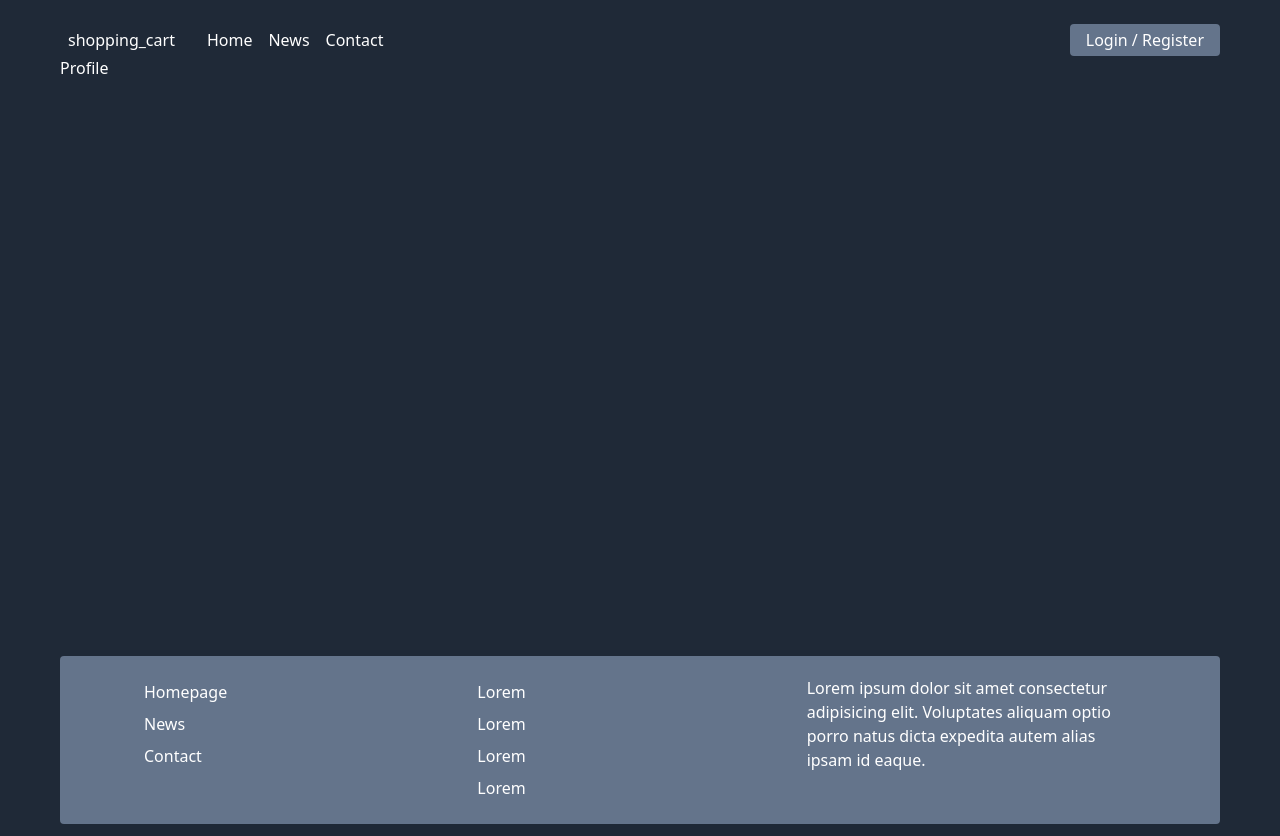
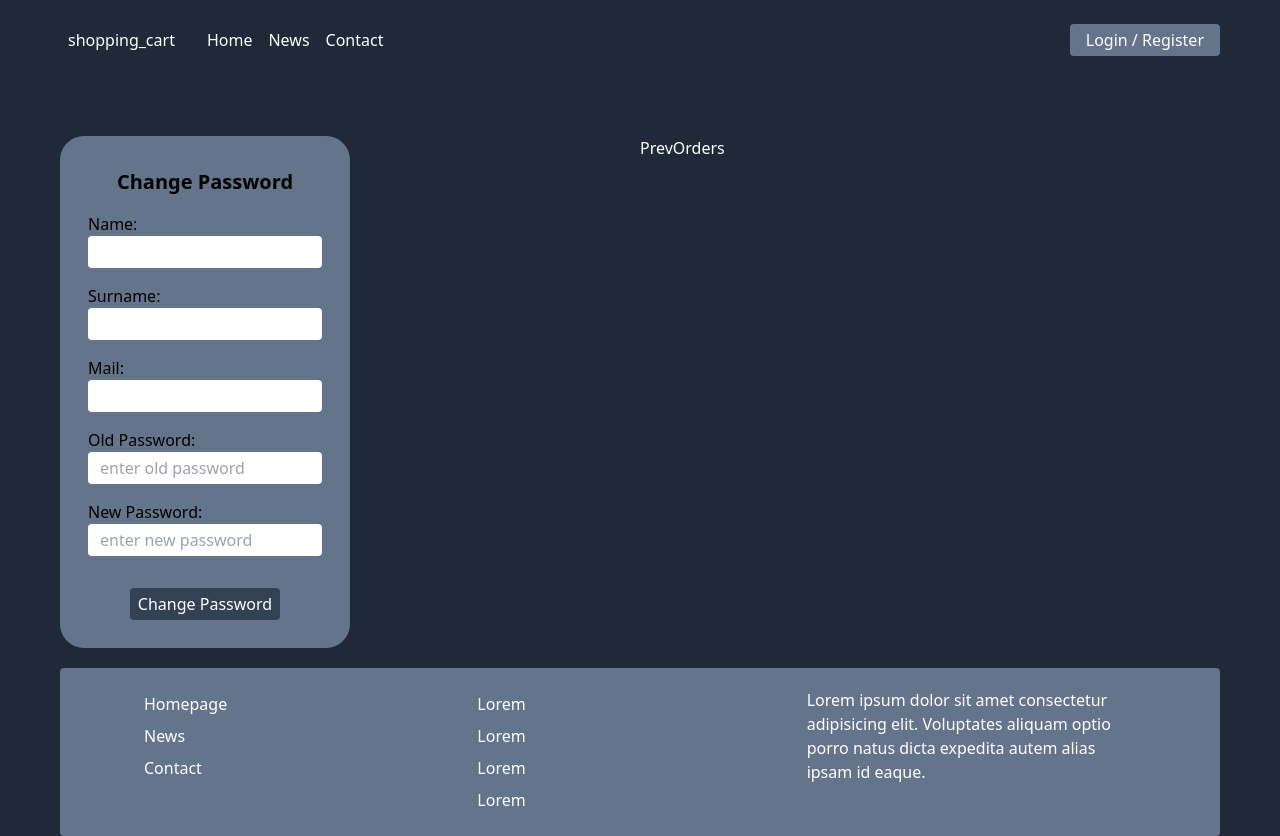
Before and after one commit to iorir/ecommerce-react, a React (Create React App) app: page /Profile in a window 1280 px wide. Built offline with nearby package versions, Linux system fonts and the light colour scheme.

Commit message:
feat(profile):add profile page, add change password flow

```diff
--- a/src/Pages/Cart.tsx
+++ b/src/Pages/Cart.tsx
@@ -2,8 +2,10 @@ import { useEffect, useState } from "react";
 import CartItem from "../components/CartItem";
 import useUserInfo from "../hooks/useUserInfo";
 import axios from "axios";
+import { useNavigate } from "react-router-dom";
 
 function Cart() {
+  const navigate = useNavigate();
   const [cart, setCart] = useState<any>([]);
   const [response, setResponse] = useState<boolean>();
   const { userInfo } = useUserInfo();
@@ -38,6 +40,7 @@ function Cart() {
       .filter((i: any) => i.userId !== userInfo?.userId)
       ?.map((item: any) => a.push(item));
     localStorage.setItem("cart", JSON.stringify(a));
+    navigate("/");
   };
   useEffect(() => {
     if (response) {
@@ -51,7 +54,8 @@ function Cart() {
   console.log();
   return (
     <div className="w-full grid justify-center ">
-      {cart.filter((item:any) => item.userId === userInfo?.userId).length>0 &&(
+      {cart.filter((item: any) => item.userId === userInfo?.userId).length >
+        0 && (
         <div className=" justify-center flex mt-10 ">
           <button
             className="bg-orange-600 px-3 rounded-lg py-2"
--- a/src/Pages/Profile.tsx
+++ b/src/Pages/Profile.tsx
@@ -1,9 +1,14 @@
-import React from 'react'
+import React from "react";
+import ChangePass from "../components/ChangePass";
+import PrevOrders from "../components/PrevOrders";
 
 function Profile() {
   return (
-    <div>Profile</div>
-  )
+    <div className="grid grid-cols-2 mt-20">
+      <ChangePass />
+      <PrevOrders />
+    </div>
+  );
 }
 
-export default Profile
+export default Profile;
--- /dev/null
+++ b/src/components/ChangePass/index.tsx
@@ -0,0 +1,103 @@
+import axios from "axios";
+import { useState } from "react";
+import useUserInfo from "../../hooks/useUserInfo";
+function ChangePass() {
+  const { userInfo } = useUserInfo();
+  const [oldPass, setOldPass] = useState("");
+  const [newPass, setNewPass] = useState("");
+  const changePass = (data: any) => {
+    if (oldPass === atob(data.userPass)) {
+      console.log(data);
+      axios
+        .get("https://www.jsonbulut.com/json/userSettings.php", {
+          params: {
+            ref: process.env.REACT_APP_API_KEY,
+            userName: data.userName,
+            userSurname: data.userSurname,
+            userMail: data.userEmail,
+            userPhone: data.userPhone,
+            userPass: newPass,
+            userId: data.userId,
+          },
+        })
+        .then((res) => {
+          if (res.data.user[0].durum) {
+            alert("Password changed successfully");
+            if (localStorage.getItem("userInfo")) {
+              let a = JSON.parse(localStorage.getItem("userInfo")!);
+              a = {
+                ...a,
+                userPass: btoa(newPass),
+              };
+              localStorage.setItem("userInfo", JSON.stringify(a));
+            } else if (sessionStorage.getItem("userInfo")) {
+              let a = JSON.parse(sessionStorage.getItem("userInfo")!);
+              a = {
+                ...a,
+                userPass: btoa(newPass),
+              };
+              sessionStorage.setItem("userInfo", JSON.stringify(a));
+            }
+            setNewPass("");
+            setOldPass("");
+          }
+        });
+    } else alert("Passwords did not matched");
+  };
+  return (
+    <div className="flex w-full ">
+      <div className="flex flex-col items-center pt-5 [&>div>label]:font-medium [&>div>label]:text-black bg-slate-500 px-5 py-2 rounded-3xl [&>div]:w-full w-1/2 [&>div>input]:w-full [&>div>input]:rounded [&>div>input]:px-3 [&>div>input]:py-1 [&>*]:px-2 [&>*]:py-1 [&>*]:rounded [&>*]:mt-2 [&>div>input]:text-black">
+        <h1 className="text-black text-xl font-semibold">Change Password</h1>
+        <div className="">
+          <label className=""> Name:</label>
+          <input
+            id=""
+            className="hover:cursor-default "
+            type="text"
+            placeholder={userInfo?.userName}
+            readOnly
+          />
+        </div>
+        <div>
+          <label> Surname:</label>
+          <input
+            className="hover:cursor-default"
+            type="text"
+            placeholder={userInfo?.userSurname}
+            readOnly
+          />
+        </div>
+        <div>
+          <label> Mail:</label>
+          <input type="text" defaultValue={userInfo?.userEmail} />
+        </div>
+        <div>
+          <label> Old Password:</label>
+          <input
+            type="text"
+            placeholder="enter old password"
+            value={oldPass}
+            onChange={(e) => setOldPass(e.target.value)}
+          />
+        </div>
+        <div className="mb-5">
+          <label> New Password:</label>
+          <input
+            type="text"
+            placeholder="enter new password"
+            value={newPass}
+            onChange={(e) => setNewPass(e.target.value)}
+          />
+        </div>
+        <button
+          onClick={() => changePass(userInfo)}
+          className="bg-slate-700 m-5 hover:bg-orange-600 text-white "
+        >
+          Change Password
+        </button>
+      </div>
+    </div>
+  );
+}
+
+export default ChangePass;
--- a/src/components/Login/index.tsx
+++ b/src/components/Login/index.tsx
@@ -10,6 +10,7 @@ interface IUserinfo {
   userName: string;
   userSurname: string;
   userId: string;
+  userPhone: string;
 }
 function Login({ changePage }: IChange) {
   const [email, setEmail] = useState("");
@@ -21,6 +22,7 @@ function Login({ changePage }: IChange) {
     userName: "",
     userSurname: "",
     userId: "",
+    userPhone: "",
   };
   const navigate = useNavigate();
 
@@ -34,10 +36,11 @@ function Login({ changePage }: IChange) {
           alert(res.data.user[0].mesaj);
           userInfo = {
             userEmail: res.data.user[0].bilgiler.userEmail,
-            userPass: btoa(res.data.user[0].bilgiler.userPass),
+            userPass: btoa(password),
             userName: res.data.user[0].bilgiler.userName,
             userSurname: res.data.user[0].bilgiler.userSurname,
             userId: res.data.user[0].bilgiler.userId,
+            userPhone: res.data.user[0].bilgiler.userPhone,
           };
           if (remember) {
             sessionStorage.removeItem("userInfo");
--- /dev/null
+++ b/src/components/PrevOrders/index.tsx
@@ -0,0 +1,9 @@
+import React from 'react'
+
+function PrevOrders() {
+  return (
+    <div>PrevOrders</div>
+  )
+}
+
+export default PrevOrders
--- a/src/hooks/useUserInfo.ts
+++ b/src/hooks/useUserInfo.ts
@@ -5,6 +5,7 @@ interface IUserInfo {
   userName?: string;
   userPass?: string;
   userSurname?: string;
+  userPhone?: string;
 }
 const useUserInfo = () => {
   const [userInfo, setUserInfo] = useState<IUserInfo>();
```
Lines whose indentation alone changed are shown as unchanged.
